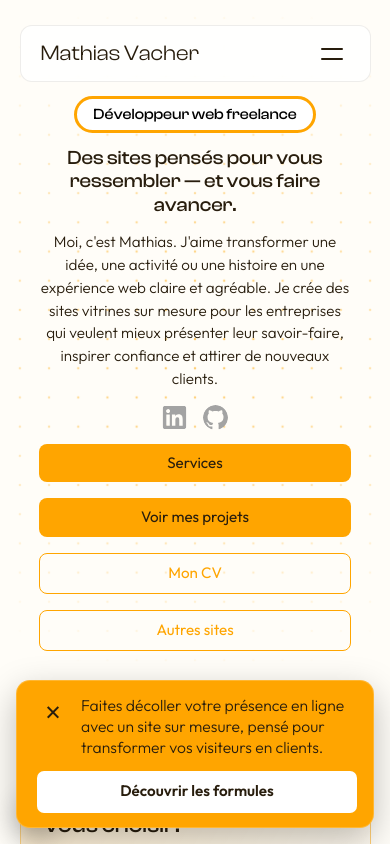
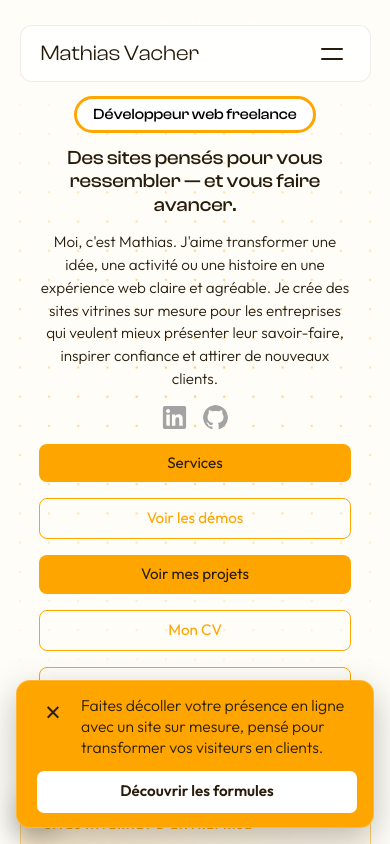
Before and after one commit to mathiasvacher/portfolio, a React (Vite) app: page / in a window 390 px wide. Shown: the top 844 px of the page. Built offline with nearby package versions, Linux system fonts and the light colour scheme.

Commit message:
Add button to showcase clients on home

```diff
--- a/src/components/homepage/hero.tsx
+++ b/src/components/homepage/hero.tsx
@@ -22,6 +22,9 @@ function Hero() {
             <Link to="/services" className="bouton">
               Services
             </Link>
+            <Link to="/showcase-clients" className="bouton secondary bouton-showcases">
+              Voir les démos
+            </Link>
             <a href="#realisations" className="bouton">
               {" "}
               Voir mes projets
--- a/src/scss/homepage/hero.scss
+++ b/src/scss/homepage/hero.scss
@@ -75,6 +75,10 @@
                     .bouton {
                         text-align: center;
                     }
+
+                    .bouton-showcases {
+                        grid-column: 1 / -1;
+                    }
                 }
 
                 @media (max-width: 400px) {
```
